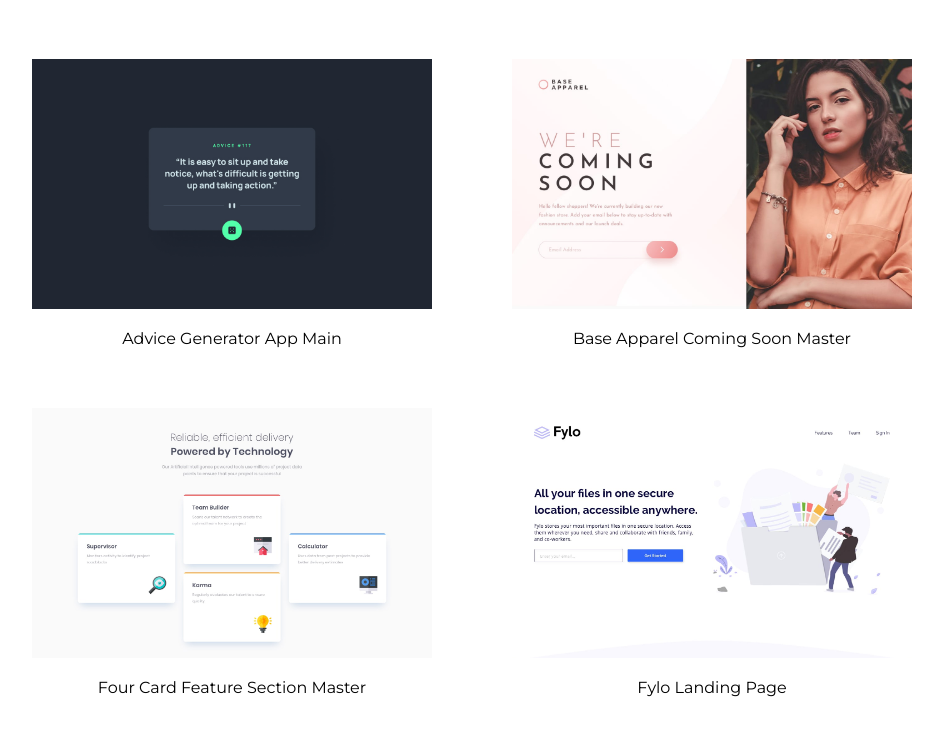
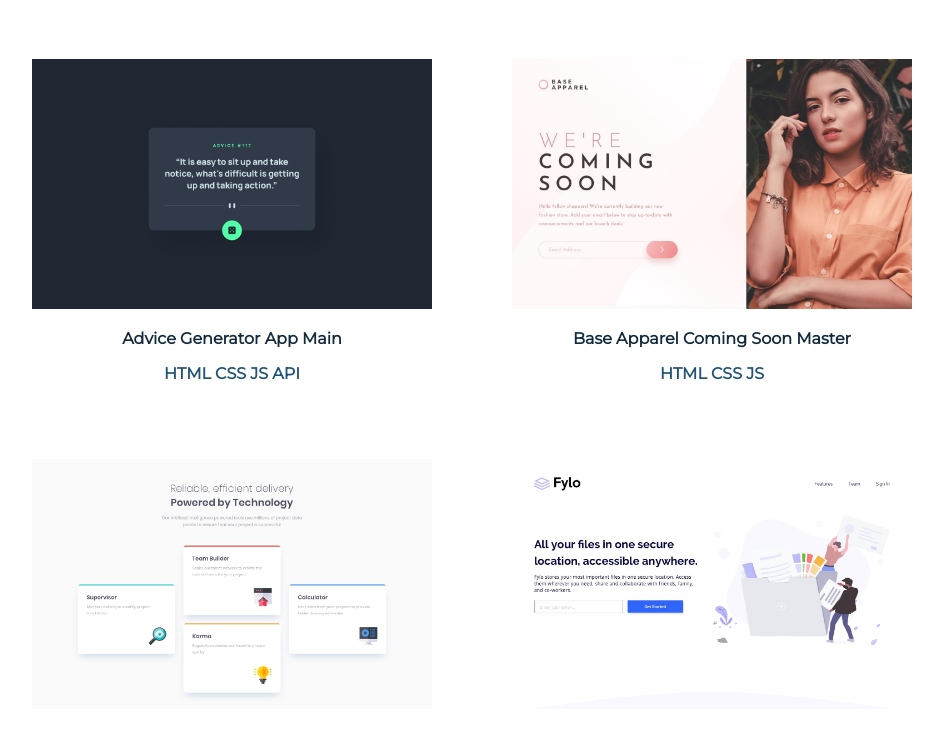
Before and after one commit to adrianprp/Frontend-Mentor-Challenges, a plain HTML site: page index.html in a window 1280 px wide. Shown: the part 63-792 px from the top of the page, without its empty margins (168-1111 px from the left). Drawn offline with Linux system fonts and the light colour scheme.

Commit message:
added tech stack to menu items

```diff
--- a/intro-component-with-signup-form/styles.css
+++ b/intro-component-with-signup-form/styles.css
@@ -1,7 +1,13 @@
+* {
+  padding: 0;
+  margin: 0;
+  box-sizing: border-box;
+}
+
 body {
   background-color: hsl(0, 100%, 74%);
-  background-image: url('images/bg-intro-desktop.png');
-  font-family: 'Poppins', sans-serif;
+  background-image: url("images/bg-intro-desktop.png");
+  font-family: "Poppins", sans-serif;
   color: white;
 }
 
@@ -15,7 +21,7 @@ body {
   margin: 0 auto;
 }
 
-.container>div {
+.container > div {
   flex: 1;
   padding: 0 20px;
 }
@@ -63,31 +69,31 @@ p {
   font-weight: 600;
 }
 
-.form-control.error input{
-  border-color:  hsl(0, 100%, 74%);
-  color:hsl(0, 100%, 74%);
-  }
-  .form-control.error input::placeholder{
-    opacity: 0;
-  }
-
-.form-control img{
-  position: absolute;
-  top : 15px;
-  right:15px;
+.form-control.error input {
+  border-color: hsl(0, 100%, 74%);
+  color: hsl(0, 100%, 74%);
+}
+.form-control.error input::placeholder {
   opacity: 0;
 }
-.form-control.error img{
+
+.form-control img {
+  position: absolute;
+  top: 15px;
+  right: 15px;
+  opacity: 0;
+}
+.form-control.error img {
   opacity: 1;
 }
 
 input {
   display: block;
   width: 100%;
-  padding: 15px 0;
+  padding: 15px 15px;
   border-radius: 5px;
   border: 1px solid hsl(246, 25%, 77%);
-  font-family: 'Poppins', sans-serif;
+  font-family: "Poppins", sans-serif;
   font-weight: 600;
   font-size: 14px;
 }
@@ -104,7 +110,7 @@ button {
   box-shadow: 0 2px hsl(154, 59%, 45%);
   cursor: pointer;
   color: #fff;
-  font-family: 'Poppins', sans-serif;
+  font-family: "Poppins", sans-serif;
   font-weight: 500;
   font-size: 1em;
   text-align: center;
@@ -120,14 +126,14 @@ button:focus {
 
 button:active {
   box-shadow: 0 0 hsl(154, 59%, 45%);
-  transform: translateY(3px)
+  transform: translateY(3px);
 }
 
-.form-control small{
+.form-control small {
   opacity: 0;
 }
-.form-control.error small{
-  opacity: 1
+.form-control.error small {
+  opacity: 1;
 }
 
 small {
@@ -143,15 +149,14 @@ small a {
   text-decoration: none;
 }
 
-@media screen and (max-width: 768px){
-
-  h1{
+@media screen and (max-width: 768px) {
+  h1 {
     text-align: center;
   }
-  p{
+  p {
     text-align: center;
   }
-  .container{
+  .container {
     flex-direction: column;
   }
 }
--- a/script.js
+++ b/script.js
@@ -1,35 +1,39 @@
 const challenges = [
-    'advice-generator-app-main',
-    'base-apparel-coming-soon-master',
-    'four-card-feature-section-master',
-    'fylo-landing-page',
-    'huddle-landing-page',
-    'rock-paper-scissors',
-    'single-price-grid-component',
-    'ping-coming-soon-page',
-    'nft-preview-card-component',
-    'intro-component-with-signup-form'
+  ["advice-generator-app-main", "HTML CSS JS API"],
+  ["base-apparel-coming-soon-master", "HTML CSS JS"],
+  ["four-card-feature-section-master", "HTML CSS"],
+  ["fylo-landing-page", "HTML CSS"],
+  ["huddle-landing-page", "HTML CSS"],
+  ["rock-paper-scissors", "HTML CSS JS"],
+  ["single-price-grid-component", "HTML CSS"],
+  ["ping-coming-soon-page", "HTML CSS JS"],
+  ["nft-preview-card-component", "HTML CSS"],
+  ["intro-component-with-signup-form", "HTML CSS JS"],
 ];
 
 const challengesList = document.getElementById("challengesList");
 
-challenges.forEach(challenge => {
-    const listItem = document.createElement('li');
-    const link = document.createElement('a');
-    link.href = `./${challenge}/index.html`;
-    link.innerText = formatChallengeName(challenge);
+challenges.forEach((challenge) => {
+  const listItem = document.createElement("li");
+  const link = document.createElement("a");
+  link.href = `./${challenge[0]}/index.html`;
+  link.innerText = formatChallengeName(challenge[0]);
 
-    const img = document.createElement('img');
-    img.src = `${challenge}/design/desktop-design.jpg`;
+  const img = document.createElement("img");
+  img.src = `${challenge[0]}/design/desktop-design.jpg`;
 
-    link.prepend(img);
-    listItem.appendChild(link);
-    challengesList.appendChild(listItem);
+  const tech = document.createElement("p");
+  tech.innerText = challenge[1];
+
+  link.append(tech);
+  link.prepend(img);
+  listItem.appendChild(link);
+  challengesList.appendChild(listItem);
 });
 
-function formatChallengeName(name){
-    return name
-    .split('-')
-    .map(word => word[0].toUpperCase() + word.slice(1))
-    .join(" ")
+function formatChallengeName(name) {
+  return name
+    .split("-")
+    .map((word) => word[0].toUpperCase() + word.slice(1))
+    .join(" ");
 }
--- a/style.css
+++ b/style.css
@@ -1,15 +1,14 @@
-@import url('https://fonts.googleapis.com/css2?family=Montserrat&display=swap');
+@import url("https://fonts.googleapis.com/css2?family=Montserrat&display=swap");
 
-*{
+* {
   box-sizing: border-box;
 }
-body{
-    font-family: 'Montserrat', sans-serif;
+body {
+  font-family: "Montserrat", sans-serif;
   text-align: center;
 }
 
-
-ul{
+ul {
   display: flex;
   flex-wrap: wrap;
   align-items: flex-start;
@@ -18,27 +17,32 @@ ul{
   padding: 0;
 }
 
-ul li{
+ul li {
   margin: 20px;
-
 }
 
-ul li a{
-    color:black;
+ul li a {
+  color: #112b3c;
+  font-weight: 700;
   text-decoration: none;
 }
 
-ul li a img{
+ul li p {
+  font-weight: 600;
+  color: #205375;
+}
+
+ul li a img {
   display: block;
   object-fit: cover;
   object-position: top;
   width: 400px;
   height: 250px;
   max-width: 100%;
-    transition:  transform 0.3s ease-in-out;
+  transition: transform 0.3s ease-in-out;
   margin: 20px;
 }
 
-ul li a:hover img{
+ul li a:hover img {
   transform: scale(1.1);
 }
```
Also changed, not shown: advice-generator-app-main/script.js (+15 -13 lines), advice-generator-app-main/style.css (+18 -20 lines), rock-paper-scissors/index.html (+1 -1 lines). Lines whose indentation alone changed are shown as unchanged.
